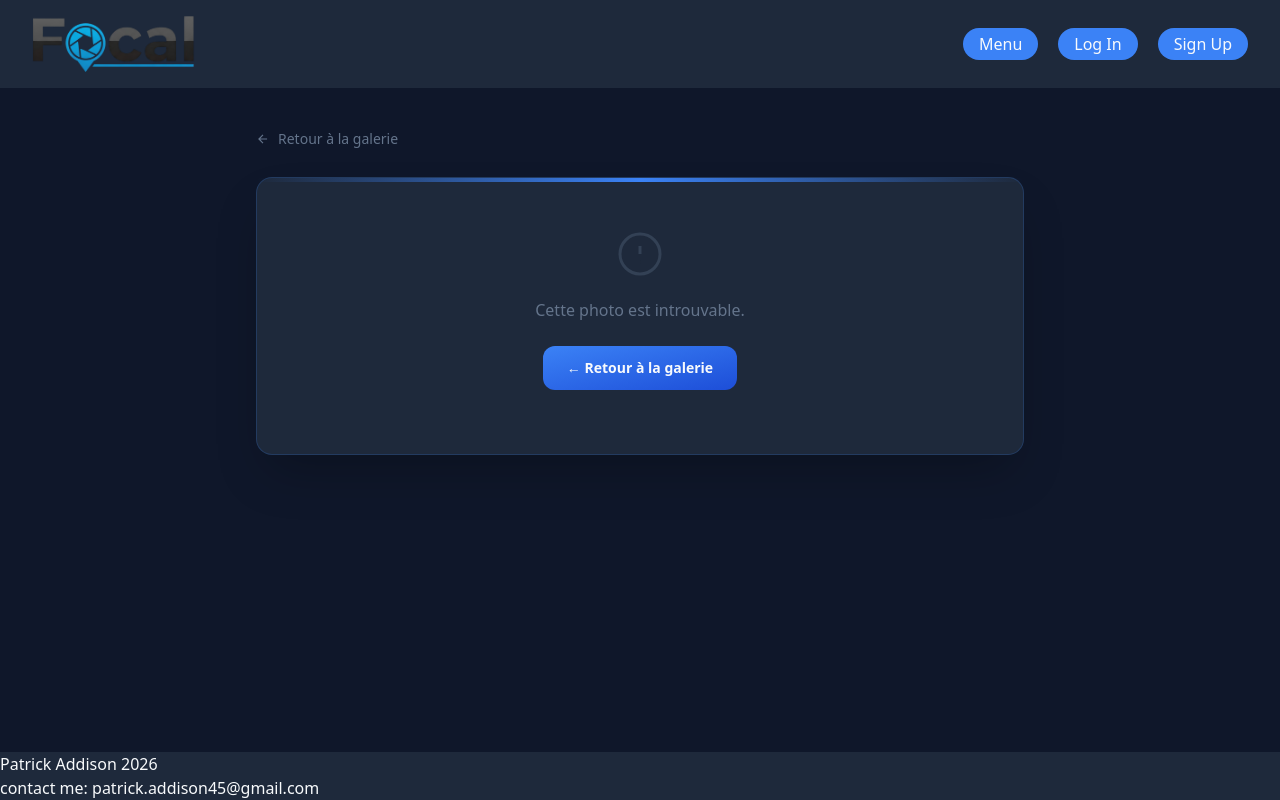
After one commit to c-un-cygne/projet_photographe, a Flask app: template templates/article_open.html in a window 1280 px wide. The commit adds this page. Run offline with Flask 3, Linux system fonts and the light colour scheme; the template is opened without the code that fills it, so the values that code supplies are empty; some libraries are stand-ins or nearby versions.

Commit message:
added the ability to click on article + password encryption

```diff
--- a/main.py
+++ b/main.py
@@ -1,12 +1,16 @@
 from flask import Flask, render_template, request, redirect, url_for, session, flash
 from pymongo import MongoClient
+from bson.objectid import ObjectId
 import os
 from dotenv import load_dotenv
+from flask_bcrypt import Bcrypt
 
 load_dotenv()
 
 app = Flask("Focal")
 app.secret_key = os.getenv('SECRET_KEY', 'change-this-secret-key')  # Nécessaire pour session et flash
+
+bcrypt = Bcrypt(app)
 
 mongo = os.getenv('MONGO_URI')
 client = MongoClient(mongo)
@@ -31,7 +35,8 @@ def signup():
         db_users.insert_one({
             'username': request.form['username'],
             'email':request.form['email'],
-            'password': request.form['password']
+            'password': bcrypt.generate_password_hash(request.form['password']).decode('utf-8'),
+            'role': 'user'
         })
         session['user'] = request.form['username']
         return redirect(url_for('index'))
@@ -46,7 +51,7 @@ def login():
         user = db_users.find_one({'username': request.form['username']})
         if not user:
             return render_template('login.html', erreur="Utilisateur introuvable.")
-        if user['password'] != request.form['password']:
+        if not bcrypt.check_password_hash(user['password'], request.form['password']):
             return render_template('login.html', erreur="Mot de passe incorrect.")
         session['user'] = request.form['username']
         return redirect(url_for('index'))
@@ -63,19 +68,24 @@ def publish():
     if 'user' not in session:
         return render_template('register.html')
     if request.method == "POST":
-        db_articles = db["photos"]
+        db_photos = db["photos"]
         if request.form['title'] and request.form['image']:
-            db_articles.insert_one({
+            db_photos.insert_one({
                 'photo':request.form['image'],
                 'description':request.form['description'],
                 'title':request.form['title'],
                 'user': session['user'],
-                'location_lat': session['location_lat'],
-                'location_long': session['location_long'],
-                'type': session['type'],
+                'location_lat': request.form['location_lat'],
+                'location_long': request.form['location_long'],
+                'type': request.form['type'],
             })
         return redirect(url_for('index'))
     else:
         return render_template('publish.html', erreur = "Fill in all the mandatory fields")
 
+@app.route('/index/<id_photo>')
+def article_open(id_photo):
+    res = db['photos'].find_one({'_id':ObjectId(id_photo)})
+    return render_template('article_open.html', photo = res)
+
 app.run(host='0.0.0.0', port=81)
--- /dev/null
+++ b/templates/article_open.html
@@ -0,0 +1,111 @@
+{% extends 'front/base.html'%}
+{%block content%}
+
+<section class="relative min-h-full py-10 px-4 bg-[#0F172A]">
+
+    <div class="relative max-w-3xl mx-auto">
+
+        <a href="/" class="inline-flex items-center gap-2 text-[#64748B] text-sm no-underline mb-7 hover:text-[#94A3B8] transition-colors duration-200">
+            <svg width="14" height="14" fill="none" stroke="currentColor" stroke-width="2" viewBox="0 0 24 24"><path d="M19 12H5M12 5l-7 7 7 7"/></svg>
+            Retour à la galerie
+        </a>
+
+        {% if photo %}
+
+        <div class="rounded-2xl overflow-hidden shadow-2xl bg-[#1E293B] border border-blue-500/20">
+
+            <div class="h-1 bg-gradient-to-r from-transparent via-blue-500 to-transparent"></div>
+
+            <div class="w-full overflow-hidden bg-[#0a1120]">
+                <img src="{{photo['photo']}}" alt="{{photo['title']}}" class="w-full object-cover block max-h-[520px] opacity-95"/>
+            </div>
+
+            <div class="p-10">
+
+                {% if photo.get('type') %}
+                <div class="mb-4">
+                    <span class="inline-block text-xs font-medium tracking-widest uppercase text-blue-400 px-3 py-1 rounded-full bg-blue-500/10 border border-blue-500/30">
+                        {{ photo['type'] }}
+                    </span>
+                </div>
+                {% endif %}
+
+                <h1 class="font-serif text-3xl font-bold text-slate-50 tracking-tight mb-3 leading-snug">
+                    {{ photo['title'] }}
+                </h1>
+
+                <div class="flex items-center gap-2 mb-8">
+                    <div class="w-8 h-8 rounded-full flex items-center justify-center text-xs font-semibold text-white flex-shrink-0 bg-gradient-to-br from-blue-500 to-blue-700 border-2 border-white/15">
+                        {{ photo['user'][0] | upper }}
+                    </div>
+                    <span class="text-slate-400 text-sm">
+                        Par <a href="/profile/{{ photo['user'] }}" class="text-blue-400 no-underline hover:text-blue-300 transition-colors duration-200">{{ photo['user'] }}</a>
+                    </span>
+                </div>
+
+                <div class="h-px bg-blue-500/10 mb-8"></div>
+
+                {% if photo.get('description') %}
+                <div class="mb-8">
+                    <p class="text-xs font-medium tracking-widest uppercase text-blue-500 mb-3">Description</p>
+                    <p class="text-slate-400 text-base leading-relaxed italic">{{ photo['description'] }}</p>
+                </div>
+                {% endif %}
+
+                <div class="flex flex-wrap gap-4 {% if photo.get('location_lat') and photo.get('location_long') %}mb-8{% endif %}">
+
+                    {% if photo.get('type') %}
+                    <div class="flex-1 min-w-[180px] rounded-xl p-4 bg-[#0F172A]/50 border border-slate-600/40">
+                        <p class="text-xs tracking-widest uppercase text-slate-500 mb-1">Type</p>
+                        <div class="flex items-center gap-2">
+                            <svg width="15" height="15" fill="none" stroke="#60A5FA" stroke-width="1.8" viewBox="0 0 24 24"><rect x="3" y="3" width="18" height="18" rx="2"/><circle cx="8.5" cy="8.5" r="1.5"/><path d="m21 15-5-5L5 21"/></svg>
+                            <span class="text-slate-300 text-sm">{{ photo['type'] }}</span>
+                        </div>
+                    </div>
+                    {% endif %}
+
+                    {% if photo.get('location_lat') and photo.get('location_long') %}
+                    <div class="flex-1 min-w-[180px] rounded-xl p-4 bg-[#0F172A]/50 border border-slate-600/40">
+                        <p class="text-xs tracking-widest uppercase text-slate-500 mb-1">Localisation</p>
+                        <div class="flex items-center gap-2">
+                            <svg width="15" height="15" fill="none" stroke="#60A5FA" stroke-width="1.8" viewBox="0 0 24 24"><path d="M21 10c0 7-9 13-9 13s-9-6-9-13a9 9 0 0 1 18 0z"/><circle cx="12" cy="10" r="3"/></svg>
+                            <span class="text-slate-300 text-sm">{{ photo['location_lat'] }}, {{ photo['location_long'] }}</span>
+                        </div>
+                    </div>
+                    {% endif %}
+
+                </div>
+
+                {% if photo.get('location_lat') and photo.get('location_long') %}
+                <div class="rounded-xl overflow-hidden relative h-60 border border-blue-500/15">
+                    <iframe
+                        width="100%" height="100%"
+                        class="absolute inset-0 border-0"
+                        loading="lazy"
+                        src="https://www.openstreetmap.org/export/embed.html?bbox={{(photo['location_long']|float - 0.05)|round(4)}},{{(photo['location_lat']|float - 0.05)|round(4)}},{{(photo['location_long']|float + 0.05)|round(4)}},{{(photo['location_lat']|float + 0.05)|round(4)}}&layer=mapnik&marker={{photo['location_lat']}},{{photo['location_long']}}">
+                    </iframe>
+                </div>
+                {% endif %}
+
+            </div>
+        </div>
+
+        {% else %}
+
+        <div class="rounded-2xl shadow-2xl text-center p-16 bg-[#1E293B] border border-blue-500/20">
+            <div class="h-1 bg-gradient-to-r from-transparent via-blue-500 to-transparent -mx-16 -mt-16 mb-12 rounded-t-2xl"></div>
+            <svg width="48" height="48" fill="none" stroke="#334155" stroke-width="1.5" viewBox="0 0 24 24" class="mx-auto mb-5">
+                <circle cx="12" cy="12" r="10"/><line x1="12" y1="8" x2="12" y2="12"/><line x1="12" y1="16" x2="12.01" y2="16"/>
+            </svg>
+            <p class="text-slate-500 text-base mb-6">Cette photo est introuvable.</p>
+            <a href="/" class="inline-block text-slate-50 text-sm font-semibold px-6 py-3 rounded-xl no-underline bg-gradient-to-br from-blue-500 to-blue-700 hover:opacity-90 transition-opacity duration-200">
+                ← Retour à la galerie
+            </a>
+        </div>
+
+        {% endif %}
+
+    </div>
+</section>
+
+{%endblock%}
--- a/templates/front/base.html
+++ b/templates/front/base.html
@@ -9,8 +9,8 @@
     <title>Focal</title>
 </head>
 <body class="min-h-screen flex flex-col">
-    <header class="relative bg-[#1E293B] flex justify-between items-center p-8 mb-auto">
-        <img src="../../static/images/focal_logo.png" height="96" width="301"/>
+    <header class="relative bg-[#1E293B] flex justify-between items-center py-4 px-8 mb-auto">
+        <img src="../../static/images/focal_logo.png" height="52" width="163"/>
         <div class="absolute left-1/2 transform -translate-x-1/2">
             {%if session.get('user')%}
                 <a href="/profile/{{session['user']}}"
```
Also changed, not shown: templates/publish.html (+1 -20 lines).
